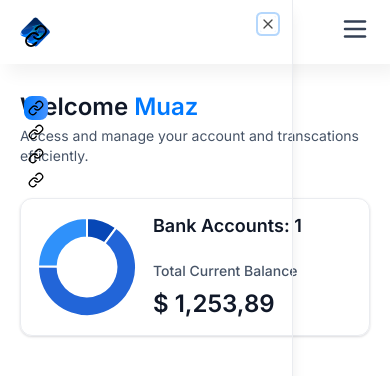
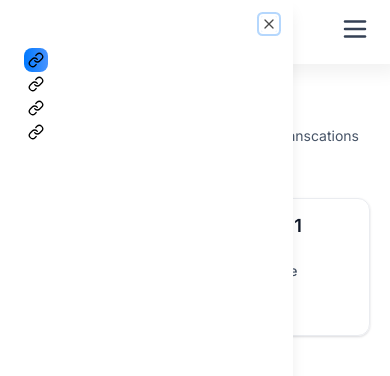
Before and after one commit to MuazMu/Magnus-Online-Banking-System, a Next.js app: page / in a window 390 px wide. Both pictures are taken after a click on the button 355 px from the left and 29 px from the top of the page. Shown: the top 376 px of the page. Built offline with nearby package versions, Linux system fonts and the light colour scheme.

Commit message:
implemented Mobile navbar update

```diff
--- a/components/MobileNav.tsx
+++ b/components/MobileNav.tsx
@@ -28,14 +28,15 @@ const MobileNav = ({user}: MobileNavProps) => {
        className="cursor-pointer"
        />
   </SheetTrigger>
-  <SheetContent side="left">
-  <Link href="/" className="mb-12 cursor-pointer flex items-center gap-2">
+  <SheetContent side="left" className="border-none bg-white">
+  <Link href="/" className=" cursor-pointer flex items-center gap-1 px-4">
        <Image
           src="/icons/logo.svg"
           width={34}
           height={34} alt={'Novus Logo'}
-          className="size-[24px] max-xl:size-14"   />
-          <h1 className="sidebar-logo">Novus</h1>
+      />
+          <h1 className="text-26 font-ibm-plex-serif
+          font-bold text-black-1">Novus</h1>
       </Link>
 
       {sidebarLinks.map((item)=>{
```
